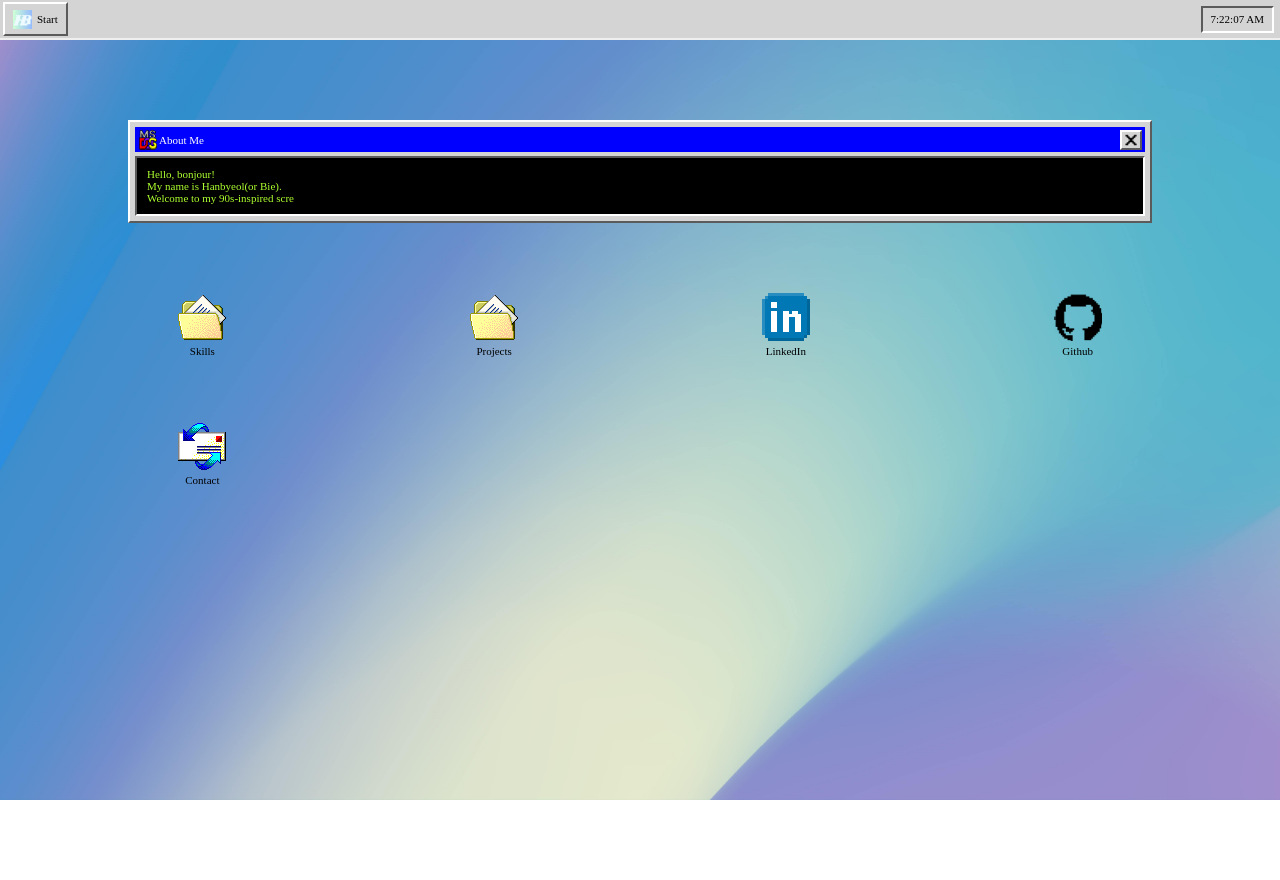
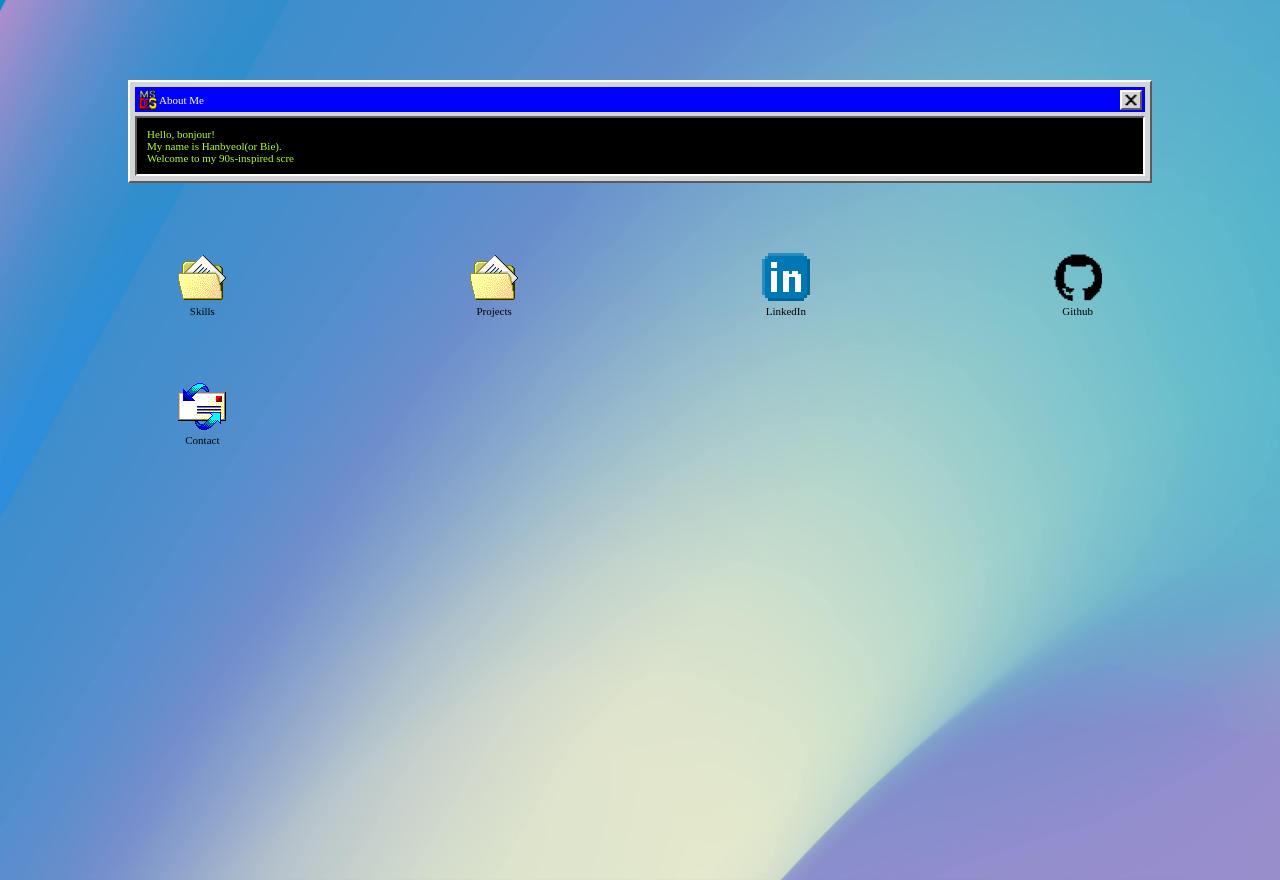
Before and after one commit to bieeeee/hanbyeol.me, a React (Create React App) app: page / in a window 1280 px wide. Before the commit the page ends 800 px from the top, so only its background shows below. Built offline with nearby package versions, Linux system fonts and the light colour scheme; a web font is replaced by a local one.

Commit message:
Refactored routing: Removed unnecessary pages, leaving only the home page in the router configuration

```diff
--- a/src/App.js
+++ b/src/App.js
@@ -1,12 +1,10 @@
 import './App.css';
 import { BrowserRouter as Router, Routes, Route } from 'react-router-dom'
-import Navbar from './components/Navbar/Navbar';
 import Home from './components/pages/Home';
 
 function App() {
   return (
     <Router>
-      <Navbar />
       <Routes>
         <Route path='/' exact element={<Home />} />
       </Routes>
```
